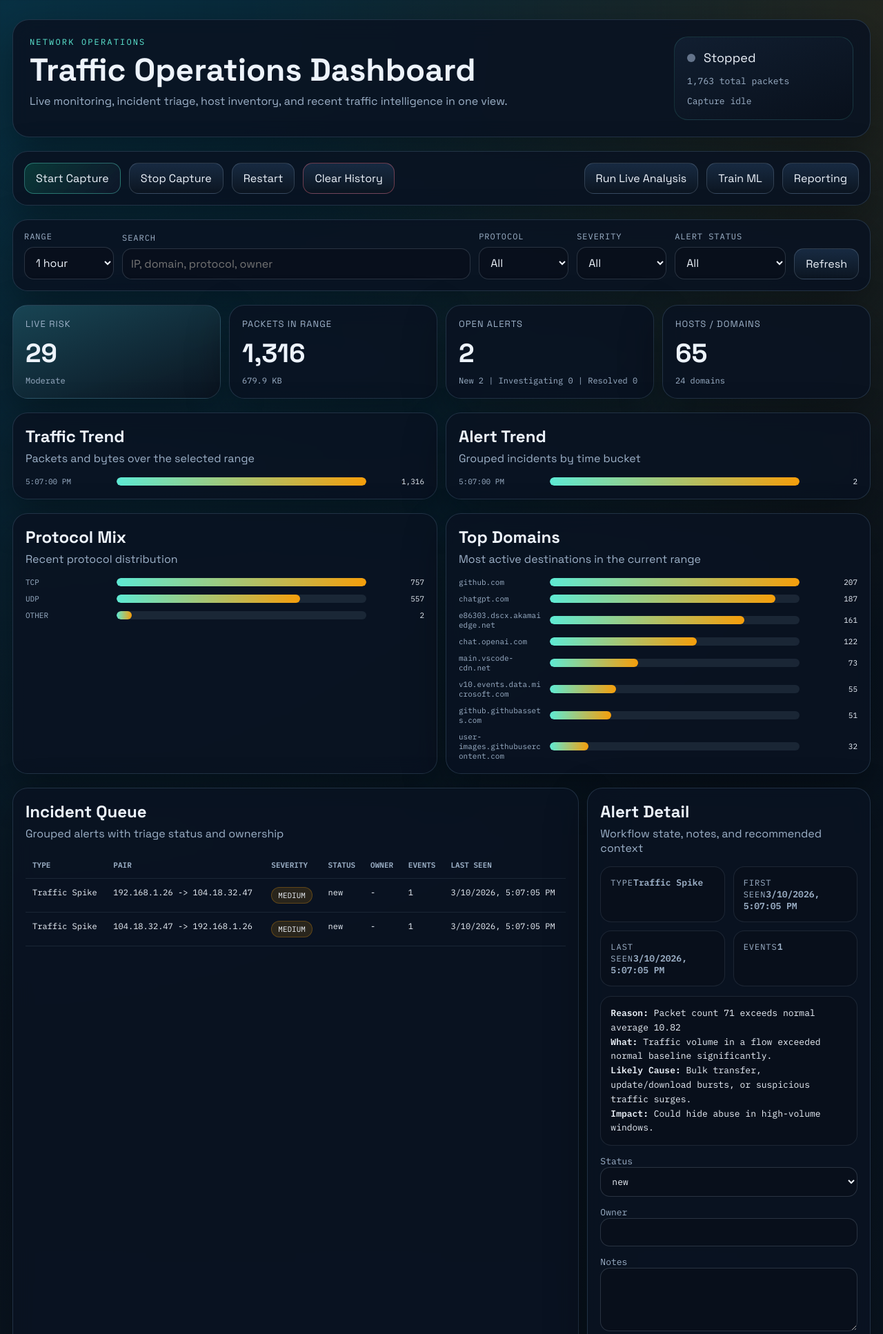
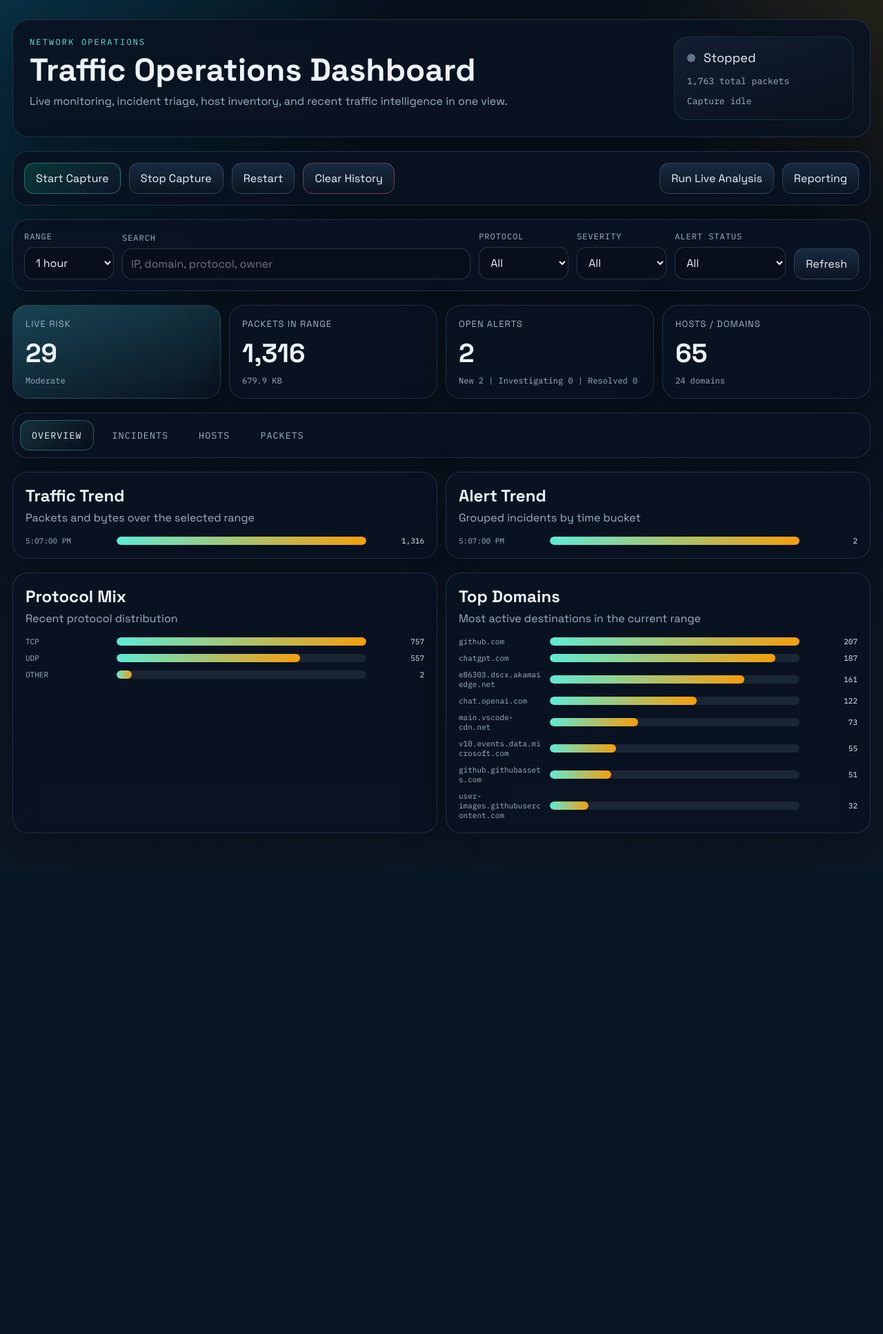
Before and after one commit to Prajwalbandi13/Traffic_Analyzer, a Flask app: page / in a window 1280 px wide. Shown: the top 1934 px of the page at 69% size. After the commit the page ends 1208 px from the top, so only its background shows below. Run offline with Flask 3, Linux system fonts and the light colour scheme; data comes from the database, SQL or seed files in the repository.

Commit message:
Multi Tab

```diff
--- a/analysis/engine.py
+++ b/analysis/engine.py
@@ -214,7 +214,7 @@ def _build_threat_insights(alerts):
     return insights
 
 
-def analyze_current_flows(store_alerts=True, persist_features_for_ml=True):
+def analyze_current_flows(store_alerts=True, persist_features_for_ml=True, auto_train_ml=True):
     """
     Runs rule-based + statistical analysis on current flows
     and returns alerts + a risk score.
@@ -240,10 +240,13 @@ def analyze_current_flows(store_alerts=True, persist_features_for_ml=True):
         "model_metadata": model_metadata,
     }
 
-    # Lightweight auto-train once enough historical windows exist.
-    if ml_status["supported"] and not ml_status["model_trained"] and len(dataset_rows) >= MIN_TRAIN_SAMPLES:
+    # Keep ML training backend-driven so the UI does not expose model management.
+    if ml_status["supported"] and auto_train_ml and len(dataset_rows) >= MIN_TRAIN_SAMPLES:
         ml_status["training"] = train_isolation_forest(min_samples=MIN_TRAIN_SAMPLES)
         ml_status["model_trained"] = load_model() is not None
+        dataset_rows = fetch_feature_dataset()
+        model_metadata = get_model_metadata() if model_exists() else None
+        ml_status["model_metadata"] = model_metadata
 
     ml_rows = dataset_rows[-ML_RECENT_WINDOWS:] if dataset_rows else []
     ml_alerts = detect_anomalies_for_rows(ml_rows) if ml_status["model_trained"] else []
--- a/web/app.py
+++ b/web/app.py
@@ -6,7 +6,7 @@ from flask import Flask, jsonify, render_template, request
 
 from analysis.engine import analyze_current_flows
 from capture.controller import get_status, restart_capture, start_capture, stop_capture
-from detection.ml_based import MIN_TRAIN_SAMPLES, model_exists, train_isolation_forest
+from detection.ml_based import MIN_TRAIN_SAMPLES
 from preprocessing.feature_extractor import FEATURE_WINDOW
 from preprocessing.flow_builder import TIME_WINDOW
 from storage.database import (
@@ -122,13 +122,6 @@ def api_analyze():
     return jsonify(result)
 
 
-@app.route("/api/ml/train", methods=["POST"])
-def api_ml_train():
-    result = train_isolation_forest(min_samples=MIN_TRAIN_SAMPLES)
-    result["model_trained"] = model_exists()
-    return jsonify(result)
-
-
 @app.route("/api/dashboard")
 def api_dashboard():
     range_seconds = _range_seconds()
@@ -137,7 +130,11 @@ def api_dashboard():
     severity = request.args.get("severity")
     alert_status = request.args.get("alert_status")
 
-    live_analysis = analyze_current_flows(store_alerts=False, persist_features_for_ml=False)
+    live_analysis = analyze_current_flows(
+        store_alerts=False,
+        persist_features_for_ml=False,
+        auto_train_ml=False,
+    )
     return jsonify(
         {
             "status": get_status(),
--- a/web/static/app.js
+++ b/web/static/app.js
@@ -8,7 +8,6 @@ const els = {
   restartBtn: document.getElementById("restartBtn"),
   clearBtn: document.getElementById("clearBtn"),
   analyzeBtn: document.getElementById("analyzeBtn"),
-  trainBtn: document.getElementById("trainBtn"),
   refreshBtn: document.getElementById("refreshBtn"),
   rangeSelect: document.getElementById("rangeSelect"),
   queryInput: document.getElementById("queryInput"),
@@ -32,6 +31,8 @@ const els = {
   hostRows: document.getElementById("hostRows"),
   hostDetail: document.getElementById("hostDetail"),
   packetRows: document.getElementById("packetRows"),
+  tabButtons: Array.from(document.querySelectorAll("[data-tab]")),
+  tabPanels: Array.from(document.querySelectorAll("[data-tab-panel]")),
 };
 
 const state = {
@@ -39,7 +40,18 @@ const state = {
   selectedHostIp: null,
   dashboard: null,
   refreshTimer: null,
+  activeTab: "overview",
 };
+
+function setActiveTab(tabName) {
+  state.activeTab = tabName;
+  els.tabButtons.forEach((button) => {
+    button.classList.toggle("active", button.dataset.tab === tabName);
+  });
+  els.tabPanels.forEach((panel) => {
+    panel.classList.toggle("active", panel.dataset.tabPanel === tabName);
+  });
+}
 
 function formatNumber(value) {
   return new Intl.NumberFormat().format(value || 0);
@@ -458,11 +470,13 @@ els.clearBtn.addEventListener("click", async () => {
 });
 
 els.analyzeBtn.addEventListener("click", runLiveAnalysis);
-els.trainBtn.addEventListener("click", async () => {
-  await fetchJson("/api/ml/train", { method: "POST" });
-  await refreshDashboard();
+els.refreshBtn.addEventListener("click", refreshDashboard);
+
+els.tabButtons.forEach((button) => {
+  button.addEventListener("click", () => {
+    setActiveTab(button.dataset.tab);
+  });
 });
-els.refreshBtn.addEventListener("click", refreshDashboard);
 
 [els.rangeSelect, els.protocolFilter, els.severityFilter, els.alertStatusFilter].forEach((el) => {
   el.addEventListener("change", refreshDashboard);
@@ -477,4 +491,5 @@ els.queryInput.addEventListener("input", () => {
 refreshDashboard().catch(() => {
   els.statusText.textContent = "Disconnected";
 });
+setActiveTab(state.activeTab);
 scheduleRefresh();
--- a/web/static/styles.css
+++ b/web/static/styles.css
@@ -39,7 +39,8 @@ body {
 .toolbar,
 .filters,
 .panel,
-.kpi-card {
+.kpi-card,
+.tab-bar {
   border: 1px solid var(--border);
   background: var(--panel);
   backdrop-filter: blur(14px);
@@ -133,7 +134,8 @@ body {
 .toolbar,
 .filters,
 .panel,
-.kpi-card {
+.kpi-card,
+.tab-bar {
   border-radius: 22px;
 }
 
@@ -223,6 +225,40 @@ textarea {
 .panel-grid,
 .main-grid {
   margin-top: 20px;
+}
+
+.tab-bar {
+  display: flex;
+  gap: 10px;
+  margin-top: 20px;
+  padding: 10px;
+  flex-wrap: wrap;
+}
+
+.tab-btn {
+  cursor: pointer;
+  border: 1px solid transparent;
+  background: transparent;
+  color: var(--muted);
+  padding: 12px 16px;
+  border-radius: 14px;
+  font-family: "IBM Plex Mono", monospace;
+  text-transform: uppercase;
+  letter-spacing: 0.08em;
+}
+
+.tab-btn.active {
+  color: var(--text);
+  border-color: rgba(94, 234, 212, 0.32);
+  background: linear-gradient(135deg, rgba(94, 234, 212, 0.14), rgba(9, 17, 28, 0.96));
+}
+
+.tab-panel {
+  display: none;
+}
+
+.tab-panel.active {
+  display: block;
 }
 
 .kpi-grid {
--- a/web/templates/index.html
+++ b/web/templates/index.html
@@ -38,7 +38,6 @@
         </div>
         <div class="toolbar-group">
           <button class="btn" id="analyzeBtn">Run Live Analysis</button>
-          <button class="btn" id="trainBtn">Train ML</button>
           <a class="btn" href="/analysis">Reporting</a>
         </div>
       </section>
@@ -112,6 +111,14 @@
         </article>
       </section>
 
+      <nav class="tab-bar" aria-label="Dashboard sections">
+        <button class="tab-btn active" data-tab="overview">Overview</button>
+        <button class="tab-btn" data-tab="incidents">Incidents</button>
+        <button class="tab-btn" data-tab="hosts">Hosts</button>
+        <button class="tab-btn" data-tab="packets">Packets</button>
+      </nav>
+
+      <section class="tab-panel active" data-tab-panel="overview">
         <section class="panel-grid">
           <article class="panel">
             <div class="panel-head">
@@ -153,7 +160,9 @@
             <div class="mini-list" id="topDomains"></div>
           </article>
         </section>
+      </section>
 
+      <section class="tab-panel" data-tab-panel="incidents">
         <section class="main-grid">
           <article class="panel">
             <div class="panel-head">
@@ -189,7 +198,9 @@
             <div id="alertDetail" class="detail-empty">Select an alert to triage it.</div>
           </aside>
         </section>
+      </section>
 
+      <section class="tab-panel" data-tab-panel="hosts">
         <section class="main-grid">
           <article class="panel">
             <div class="panel-head">
@@ -225,7 +236,9 @@
             <div id="hostDetail" class="detail-empty">Select a host to inspect and tag it.</div>
           </aside>
         </section>
+      </section>
 
+      <section class="tab-panel" data-tab-panel="packets">
         <section class="panel">
           <div class="panel-head">
             <div>
@@ -251,6 +264,7 @@
             </table>
           </div>
         </section>
+      </section>
     </div>
 
     <script src="/static/app.js"></script>
```
Lines whose indentation alone changed are shown as unchanged.
